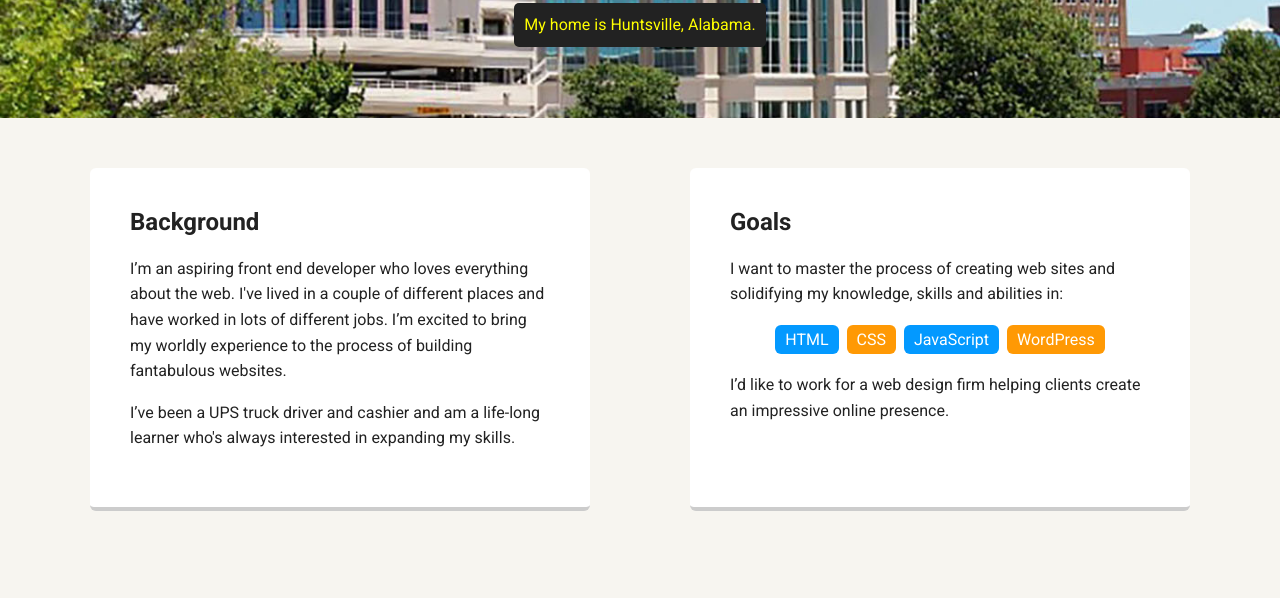
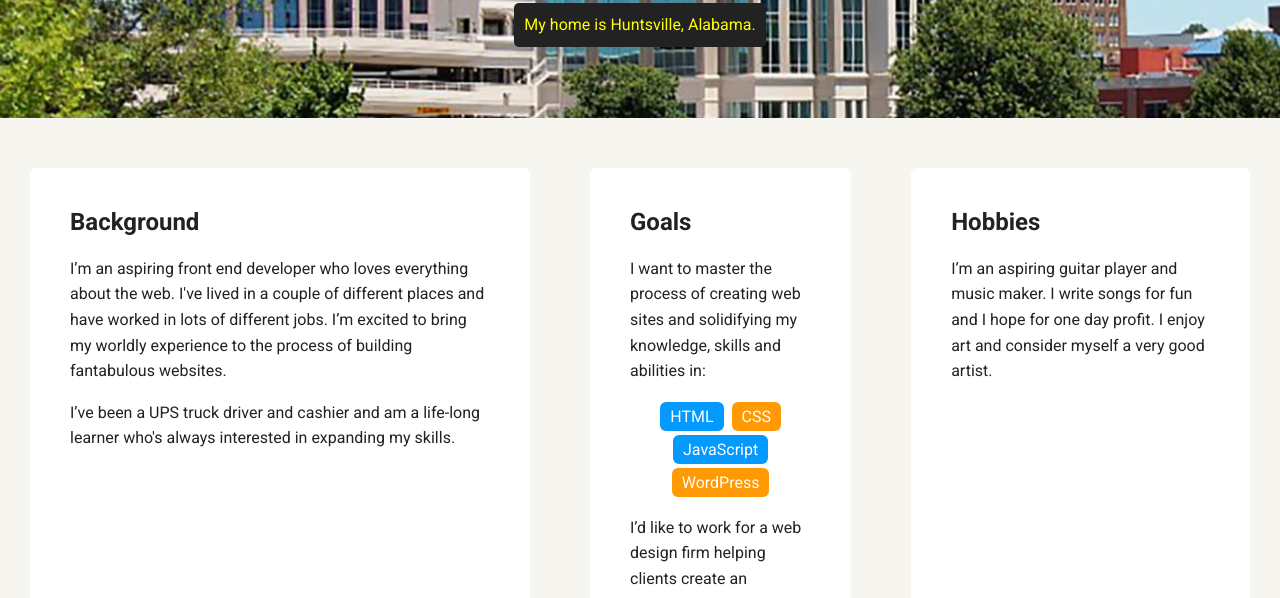
Before and after one commit to james-braun/techdegree-project-one, a plain HTML site: page portfolio_update_v1/index.html in a window 1280 px wide. Shown: the part 352-950 px from the top of the page. Drawn offline with Linux system fonts and the light colour scheme; a web font is replaced by a local one.

Commit message:
many changes

```diff
--- a/portfolio_update_v1/index.html
+++ b/portfolio_update_v1/index.html
@@ -45,6 +45,11 @@
         <p>I’d like to work for a web design firm helping clients create an impressive online presence.</p>
       </div>
 
+      <div class="card">
+        <h2>Hobbies</h2>
+        <p>I’m an aspiring guitar player and music maker.  I write songs for fun and I hope for one day profit.  I enjoy art and consider myself a very good artist. </p>
+      </div>
+
     </main>
     <footer>
       <ul>
--- a/portfolio_update_v1/styles.css
+++ b/portfolio_update_v1/styles.css
@@ -173,10 +173,14 @@ a.social:hover {
   .flex {
       display: -ms-flexbox;      /* TWEENER - IE 10 */
       display: flex;
-      max-width: 1200px;
+      max-width: 1800px;
       -ms-flex-pack: distribute;
       justify-content: space-around;
       margin: 0 auto;
+  }
+
+  .flex-experience {
+    max-width: 1200px;
   }
 
   header {
```
Also changed, not shown: portfolio_update_v1/experience.html (+1 -1 lines).
